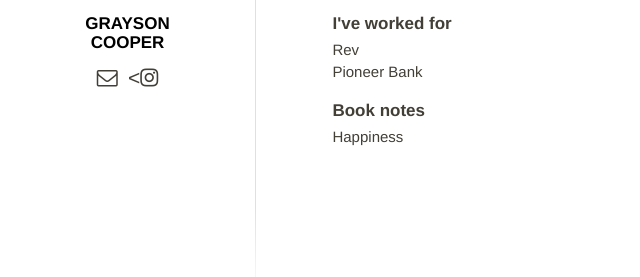
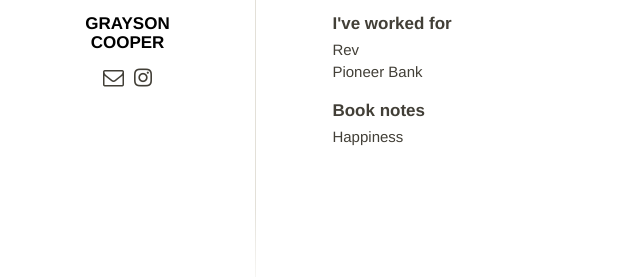
Before and after one commit to graysoncooper/graysonpaulcooper, a plain HTML site: page index.html in a window 1280 px wide. Shown: the part 253-530 px from the top of the page, 0-640 px from the left. Drawn offline with nearby package versions, Linux system fonts and the light colour scheme.

Commit message:
updated it again

```diff
--- a/index.html
+++ b/index.html
@@ -38,7 +38,7 @@
                         <h1>Grayson Cooper</h1>
                         <div class='contact-info'>
                             <a href=“mailto:graysonpaulcooper@gmail.com”><i class="fa fa-envelope-o" aria-hidden="true"></i></a>
-                            <a href=“https://instagram.com/gradyson”><<i class="fa fa-instagram" aria-hidden="true"></i></a>
+                            <a href=“https://www.instagram.com/gradyson”><i class="fa fa-instagram" aria-hidden="true"></i></a>
                         </div>
                     </section>
                 </div>
```
